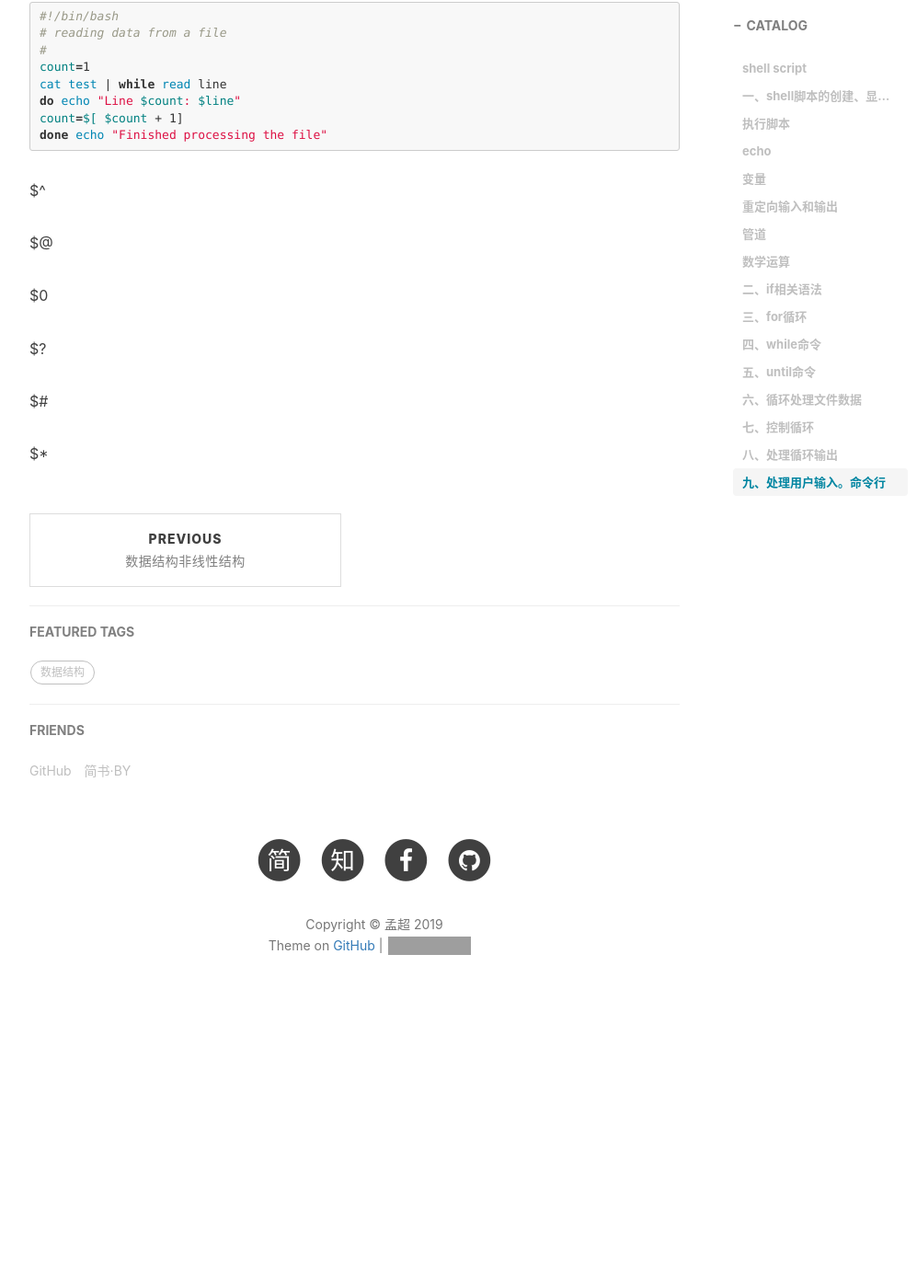
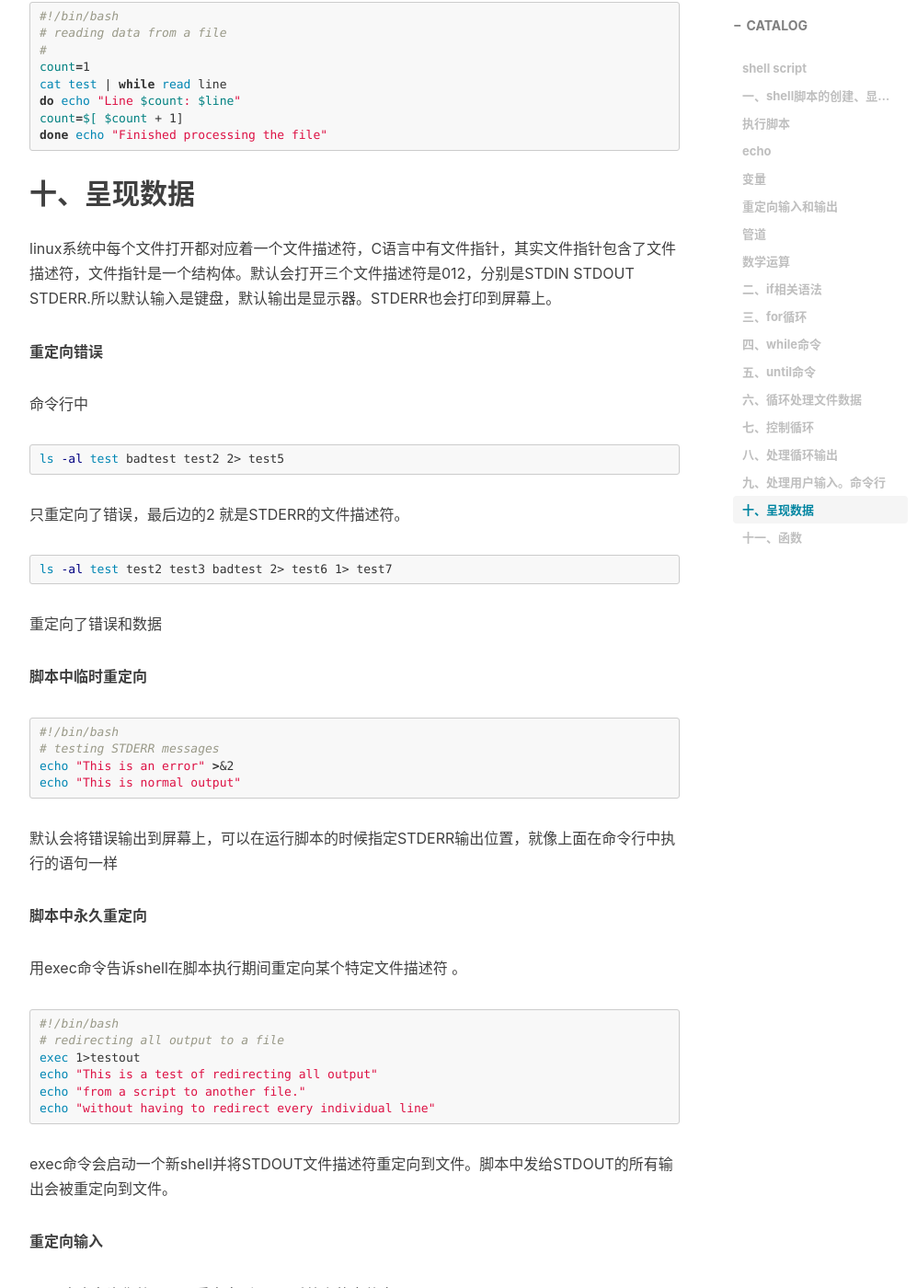
Before and after one commit to vzhan229/vzhan229.github.io, a Jekyll site: the page built from _posts/2019-04-02-shell.md, in a window 1280 px wide and 1400 px high, scrolled down 11380 px. Shown: the whole window at 92% size, without its empty margins (233-1230 px from the left). Built offline with Jekyll 4.4.1, drawn with Linux system fonts in a browser that asks for light colours; nearby versions of some CDN libraries; comment, search, counter and statistics services are not loaded; before the commit the page ends 12512 px from its top, so only the background shows below that; some of the changed text lies outside the part shown; grey boxes are pictures that could not be loaded.

Commit message:
更新文章

````diff
--- a/_posts/2019-04-02-shell.md
+++ b/_posts/2019-04-02-shell.md
@@ -555,6 +555,104 @@
 
 
 
+## 十、呈现数据
+
+linux系统中每个文件打开都对应着一个文件描述符，C语言中有文件指针，其实文件指针包含了文件描述符，文件指针是一个结构体。默认会打开三个文件描述符是012，分别是STDIN STDOUT STDERR.所以默认输入是键盘，默认输出是显示器。STDERR也会打印到屏幕上。
+
+**重定向错误**
+
+命令行中
+
+```shell
+ls -al test badtest test2 2> test5
+```
+
+只重定向了错误，最后边的2 就是STDERR的文件描述符。
+
+```shell
+ls -al test test2 test3 badtest 2> test6 1> test7
+```
+
+
+
+重定向了错误和数据
+
+
+
+**脚本中临时重定向**
+
+```shell
+#!/bin/bash
+# testing STDERR messages
+echo "This is an error" >&2
+echo "This is normal output"
+```
+
+默认会将错误输出到屏幕上，可以在运行脚本的时候指定STDERR输出位置，就像上面在命令行中执行的语句一样
+
+
+
+**脚本中永久重定向**
+
+
+
+用exec命令告诉shell在脚本执行期间重定向某个特定文件描述符 。
+
+```shell
+#!/bin/bash
+# redirecting all output to a file
+exec 1>testout
+echo "This is a test of redirecting all output"
+echo "from a script to another file."
+echo "without having to redirect every individual line"
+```
+
+exec命令会启动一个新shell并将STDOUT文件描述符重定向到文件。脚本中发给STDOUT的所有输出会被重定向到文件。
+
+
+
+**重定向输入**
+
+exec命令允许你将STDIN重定向到Linux系统上的文件中：
+
+exec 0< testfile
+
+这个命令会告诉shell它应该从文件testfile中获得输入，而不是STDIN。这个重定向只要在脚本需要输入时就会作用。下面是该用法的实例。
+
+
+
+```shell
+# redirecting file input
+exec 0< testfile
+count=1
+while read line
+do
+echo "Line #$count: $line"
+count=$[ $count + 1 ]
+done
+```
+
+
+
+## 十一、函数
+
+格式
+
+```shell
+function name {
+commands
+}
+```
+
+
+
+**向函数传参**
+
+bash shell会将函数当作小型脚本来对待。这意味着你可以像普通脚本那样向函数传递参数函数可以使用标准的参数环境变量来表示命令行上传给函数的参数。例如，函数名会在$0变量中定义，函数命令行上的任何参数都会通过$1、 $2等定义。也可以用特殊变量$#来判断传给函数的参数数目。在脚本中指定函数时，必须将参数和函数放在同一行，像这样：
+
+func1 $value1 10
+
+然后函数可以用参数环境变量来获得参数值。
 
 
 
@@ -575,14 +673,44 @@
 
 
 
-$^
 
-$@
+**$$**
 
-$0
+Shell本身的PID（ProcessID）
+**$!**
 
-$?
+Shell最后运行的后台Process的PID
+**$?**
 
-$#
+最后运行的命令的结束代码（返回值）
+**$-**
 
-$*
+使用Set命令设定的Flag一览
+**$**
+
+所有参数列表。如"$*"用「"」括起来的情况、以"$1 $2 … $n"的形式输出所有参数。
+**$@**
+
+所有参数列表。如"$@"用「"」括起来的情况、以"$1" "$2" … "$n" 的形式输出所有参数。
+**$#**
+
+添加到Shell的参数个数
+**$0**
+
+Shell本身的文件名
+**$1～$n**
+
+添加到Shell的各参数值。$1是第1参数、$2是第2参数…。
+
+**$!**
+
+最近一个后台命令的PID。
+
+**$***
+
+含有所有参数内容的单个值，由IFS环境变量中的第一个字符分隔；没定义IFS的话，
+由空格分隔。
+
+**$$**
+
+当前shell的进程ID（PID）
````
Also changed, not shown: _posts/2019-03-24-linux.md (+2 -0 lines).
